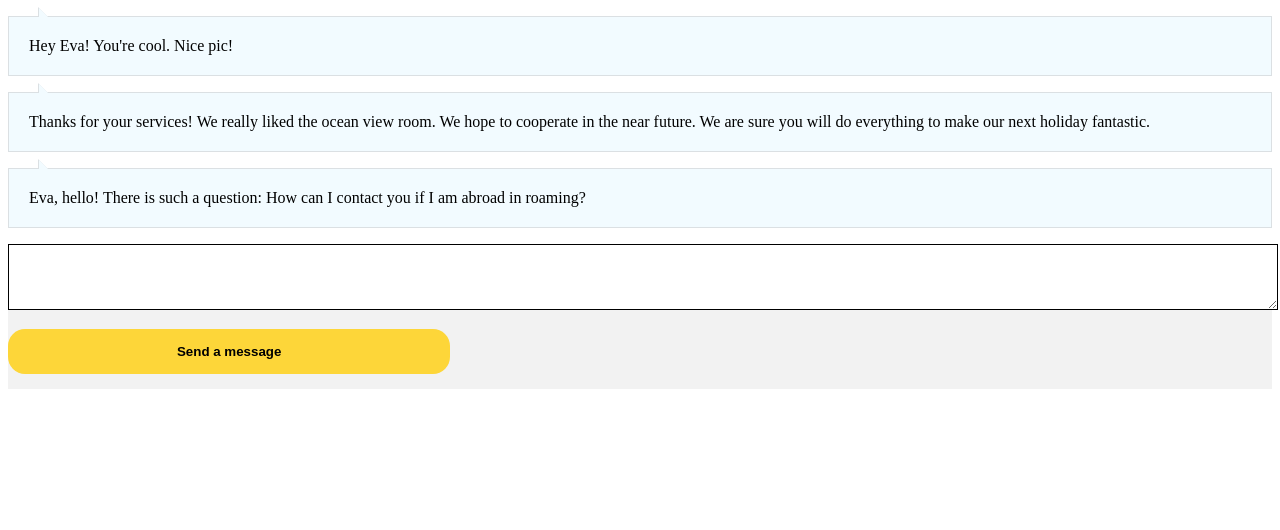
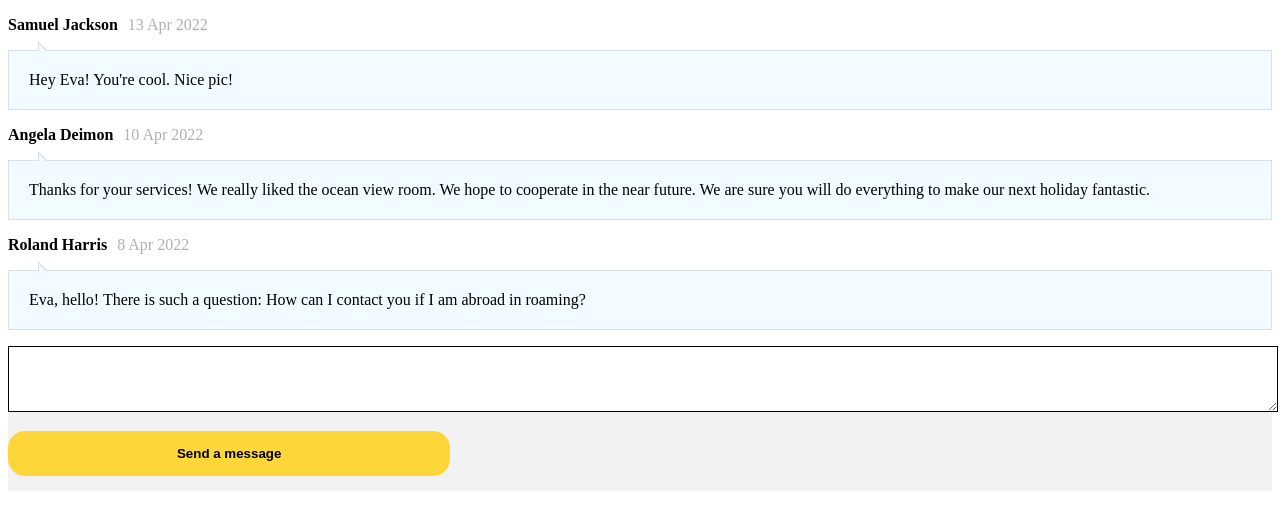
Before and after one commit to artemandrosenko/react-practice-social-networ-profile, a React (Create React App) app: page / in a window 1280 px wide. Shown: the top 530 px of the page. Built offline with nearby package versions, Linux system fonts and the light colour scheme.

Commit message:
Add author and date review for message component

```diff
--- a/src/App.js
+++ b/src/App.js
@@ -4,12 +4,20 @@ import CreateNewMessage from './components/CreateNewMessage';
 
 function App() {
     const [review, setReview] = useState([
-        { msg: "Hey Eva! You're cool. Nice pic!" },
         {
-            msg: 'Thanks for your services! We really liked the ocean view room. We hope to cooperate in the near future. We are sure you will do everything to make our next holiday fantastic.',
+            name: 'Samuel Jackson',
+            msg: "Hey Eva! You're cool. Nice pic!",
+            date: '13 Apr 2022'
         },
         {
+            name: 'Angela Deimon',
+            msg: 'Thanks for your services! We really liked the ocean view room. We hope to cooperate in the near future. We are sure you will do everything to make our next holiday fantastic.',
+            date: '10 Apr 2022'
+        },
+        {
+            name: 'Roland Harris',
             msg: 'Eva, hello! There is such a question: How can I contact you if I am abroad in roaming?',
+            date: '8 Apr 2022'
         },
     ]);
 
--- a/src/components/Messages/Message.jsx
+++ b/src/components/Messages/Message.jsx
@@ -3,9 +3,13 @@ import classes from './Message.module.css';
 const Message = (props) => {
     return (
         <div className={classes.msgContainer}>
+            <p>
+                <strong>{props.review.name}</strong>
+                <span className={classes.msg_date}>{props.review.date}</span>
+            </p>
             <p className={classes.msg}>{props.review.msg}</p>
         </div>
     );
-}
+};
 
 export default Message;
--- a/src/components/Messages/Message.module.css
+++ b/src/components/Messages/Message.module.css
@@ -15,7 +15,7 @@
     height: 0;
     left: 30px;
     right: auto;
-    top: -9px;
+    top: 25px;
     bottom: auto;
     border: 5px solid;
     border-color: transparent transparent #dbe0e3 #dbe0e3;
@@ -28,8 +28,13 @@
     height: 0;
     left: 31px;
     right: auto;
-    top: -8px;
+    top: 28px;
     bottom: auto;
-    border: 5px solid;
+    border: 4px solid;
     border-color:  transparent transparent #f2fbff #f2fbff;
 }
+
+.msg_date {
+    margin-left: 10px;
+    color: #b0b0b0;
+}
```
